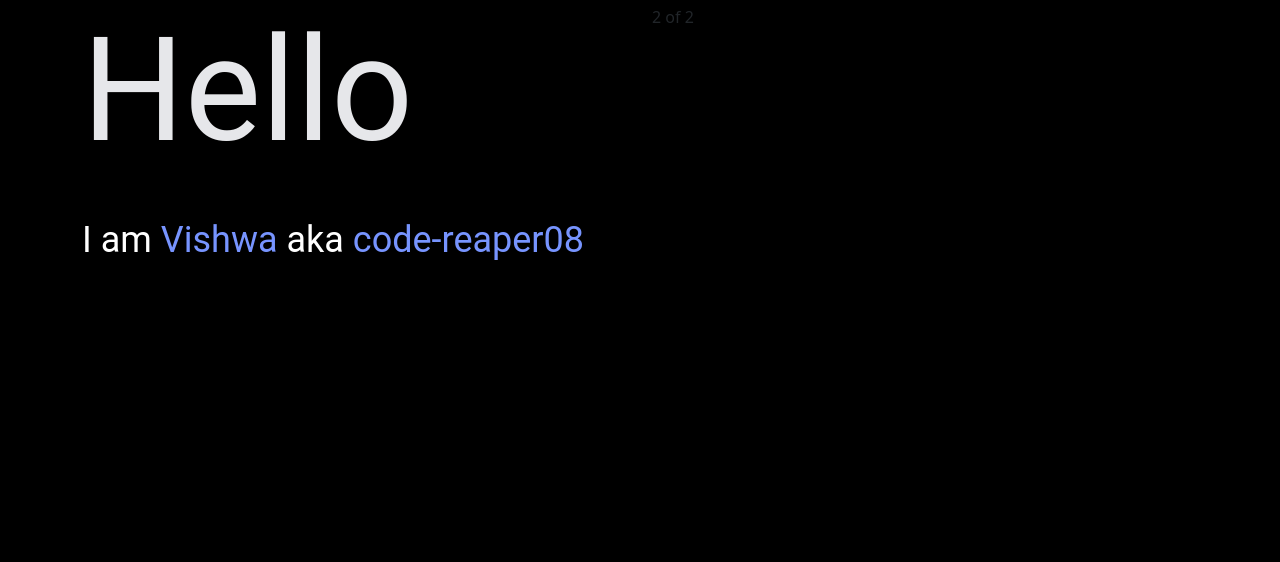
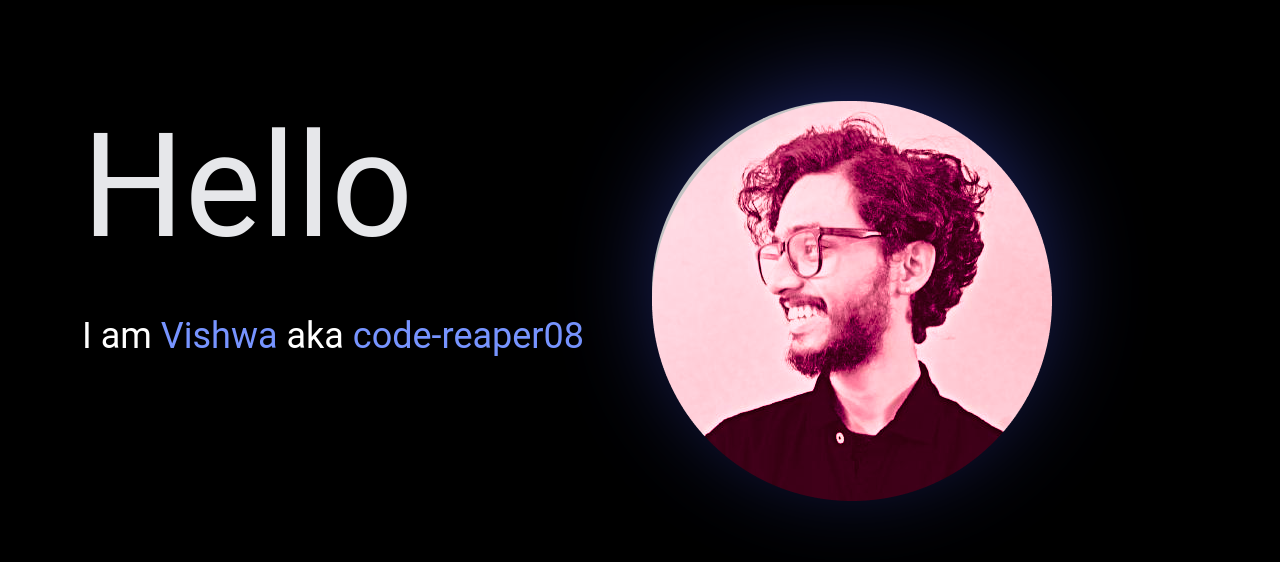
Before and after one commit to code-reaper08/Figma-to-HTML, a plain HTML site: page index.html in a window 1280 px wide. Shown: the part 104-666 px from the top of the page. Drawn offline with nearby package versions, Linux system fonts and the light colour scheme.

Commit message:
Added main section content and images, needs alignment

```diff
--- a/index.html
+++ b/index.html
@@ -45,7 +45,7 @@
         </div>
       </div>
       <div class="col">
-        2 of 2
+        <div><img src="./img/mypic 1.png" alt="my-image"></div>
       </div>
     </div>
     </div>
--- a/styles.css
+++ b/styles.css
@@ -3,6 +3,7 @@ body {
 }
 body > nav {
   background-color: black;
+  margin-bottom: 96px;
 }
 body > nav > div > a .navbar-brand {
   padding-top: 29px;
@@ -54,3 +55,10 @@ body > div > div > div:nth-child(1) > div > p {
 body > div > div > div:nth-child(1) > div > p > span{
     color: #7794FF;
 }
+body > div > div > div:nth-child(2) > div{
+    width: 381px;
+    height: 381px;
+    background-color: #C4C4C4;
+    box-shadow: 10px -10px 100px #21296E;
+    border-radius: 50%
+}
```
Also changed, not shown: img/mypic 1.png (added).
